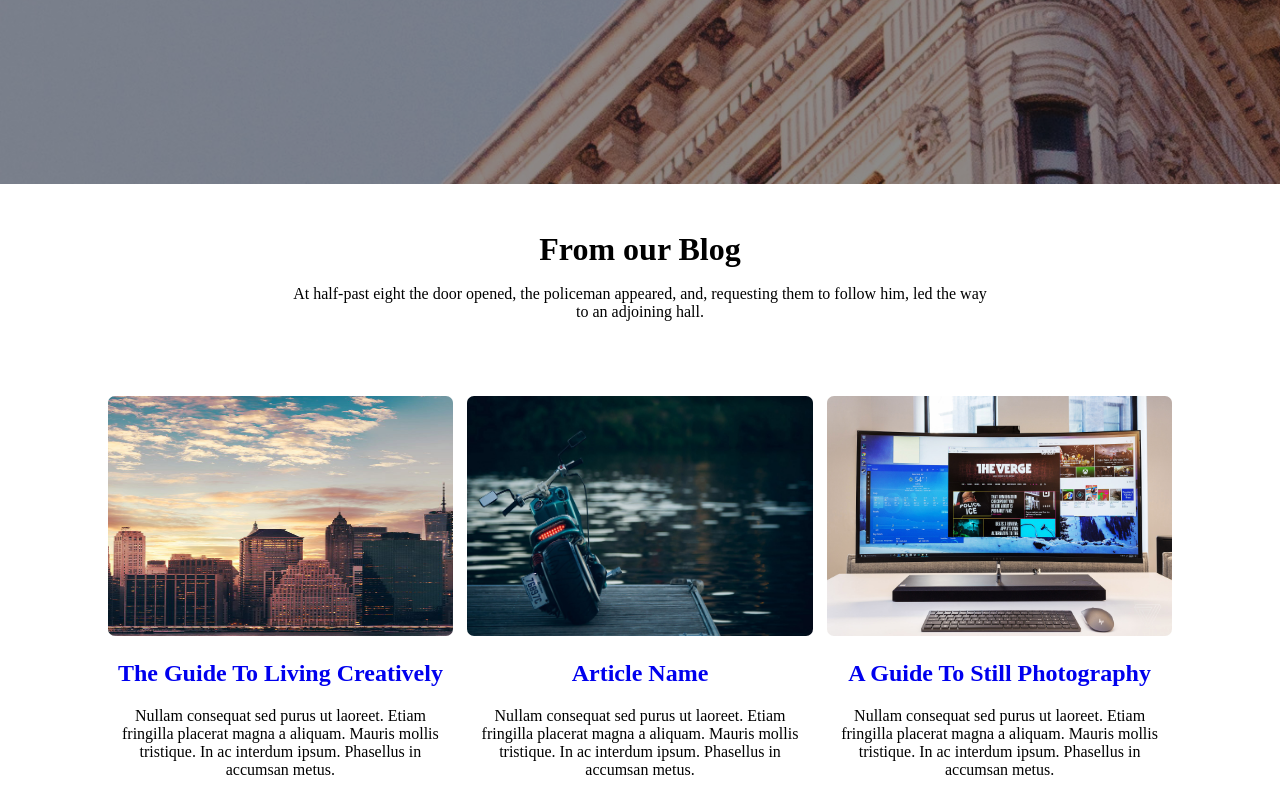
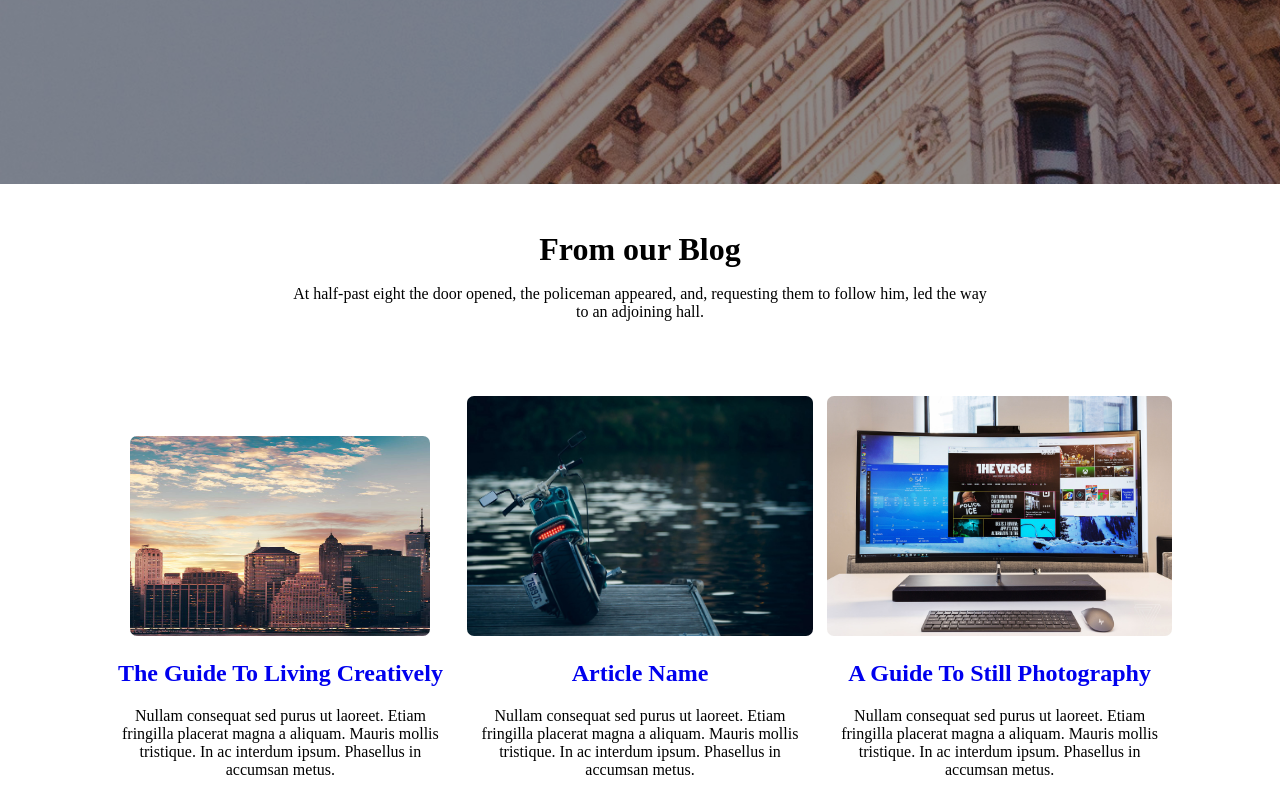
Before and after one commit to eman-m0hamed/session2Task, a plain HTML site: page index.html in a window 1280 px wide. In both pictures the pointer is over the picture 280 px from the left and 1132 px from the top of the page. Shown: the part 616-1416 px from the top of the page. Drawn offline with Linux system fonts and the light colour scheme.

Commit message:
add hover to blog image

```diff
--- a/css/style.css
+++ b/css/style.css
@@ -136,7 +136,9 @@ body{
     text-decoration: none;
     /* transition: all 2s ease-in-out; */
 }
-.blog .container .parts div a:hover h2{
-    color:rgb(70, 70, 138);
+.parts div a:first-of-type:hover img{
+    /* color:rgb(70, 70, 138); */
+    width:300px;
+    height: 200px;
 }
 /* end blog section */
```
